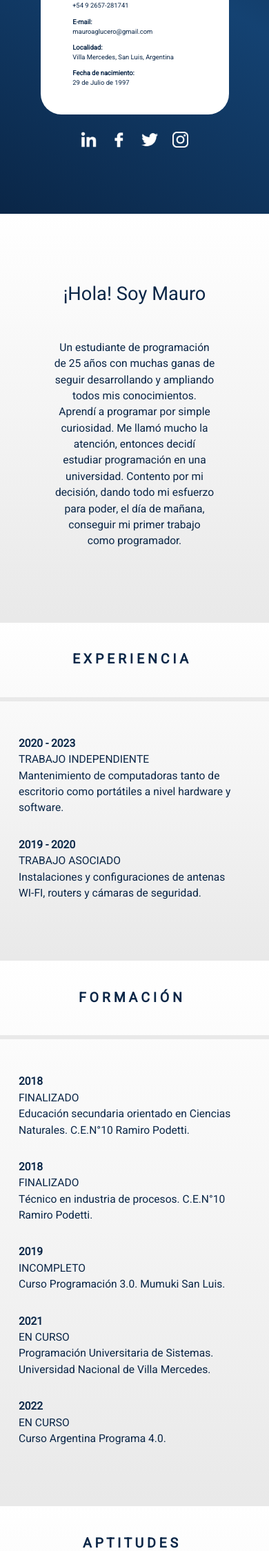
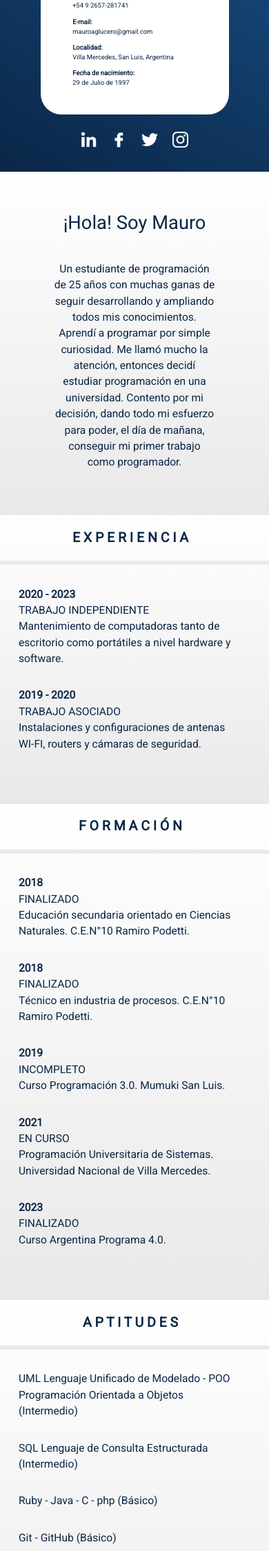
Before and after one commit to MauroAg22/personal-programmer-website, a PHP site: page / in a window 390 px wide. Shown: the part 434-2683 px from the top of the page at 69% size. Run offline with PHP 8.4, Linux system fonts and the light colour scheme.

Commit message:
Diseño responsivo actualizado

```diff
--- a/css/style.css
+++ b/css/style.css
@@ -128,7 +128,7 @@ p {
     text-align: center;
 }
 
-.tituo-hola {
+.titulo-hola {
     font-size: 50px;
     margin-bottom: 50px;
 }
@@ -252,6 +252,10 @@ p {
         font-size: 4vw;
     }
 
+    .tamanio-caja {
+        padding: 15vw 0;
+    }
+
     .pro-descripcion div h3 strong {
         font-size: 4.6vw;
     }
@@ -260,16 +264,29 @@ p {
         font-size: 3vw;
     }
 
+    .xp-principal,
+    .ap-principal,
+    .for-principal {
+        padding: 0 0 10vw;
+    }
+
+    .xp-titulo,
+    .ap-titulo,
+    .for-titulo {
+        height: 20vw;
+        margin-bottom: 8vw;
+    }
+
     .xp-titulo h3,
     .ap-titulo h3,
     .for-titulo h3 {
         font-size: 5vw;
     }
 
-    .tituo-hola {
+    .titulo-hola {
         font-size: 7vw;
+        margin-bottom: 10vw;
     }
-
 
     .box-00 {
         background-image: linear-gradient(30deg, #0A2647, #144272, #0A2647);
@@ -283,7 +300,7 @@ p {
 
     .box-02 {
         background-image: none;
-        height: 120px;
+        height: 15vw;
         width: auto;
         align-items: start;
         margin: 0 25% 0;
@@ -323,7 +340,7 @@ p {
     }
 
     .separacion {
-        padding: 0 20% 30px;
+        padding: 0 20% 8vw;
     }
 
     .xp-izquierda,
@@ -349,6 +366,10 @@ p {
         width: 80%;
     }
 
+    .pro-descripcion {
+        height: 100vw;
+    }
+
     #bottom div img {
         height: 7vw;
     }
--- a/index.html
+++ b/index.html
@@ -106,7 +106,7 @@
         <section class="contenedor-gradiente">
             <article class="box-06-1">
                 <section class="tamanio-caja">
-                    <h1 class="tituo-hola">¡Hola! Soy Mauro</h1>
+                    <h1 class="titulo-hola">¡Hola! Soy Mauro</h1>
                     <p>
                         Un estudiante de programación de 25 años con muchas ganas de seguir desarrollando y ampliando todos
                         mis conocimientos. Aprendí a programar por simple curiosidad. Me llamó mucho la atención, entonces
@@ -194,8 +194,8 @@
 
             <div class="row separacion">
                 <div class="col-lg-6 for-izquierda">
-                    <p><strong>2022</strong></p>
-                    <p>EN CURSO</p>
+                    <p><strong>2023</strong></p>
+                    <p>FINALIZADO</p>
                 </div>
                 <div class="col-lg-6 for-derecha">
                     <p>Curso Argentina Programa 4.0.</p>
@@ -212,10 +212,10 @@
 
             <div class="row separacion">
                 <div class="col-lg-6 ap-izquierda">
-                    <p>UML - POO (Intermedio)</p>
+                    <p>UML Lenguaje Unificado de Modelado - POO Programación Orientada a Objetos (Intermedio)</p>
                 </div>
                 <div class="col-lg-6 ap-derecha">
-                    <p>HTML - CSS - JavaScript (Básico)</p>
+                    <p>SQL Lenguaje de Consulta Estructurada (Intermedio)</p>
                 </div>
             </div>
 
@@ -230,7 +230,7 @@
 
             <div class="row separacion">
                 <div class="col-lg-6 ap-izquierda">
-                    <p>SQL (Intermedio)</p>
+                    <p>HTML - CSS - JavaScript (Básico)</p>
                 </div>
                 <div class="col-lg-6 ap-derecha">
                     <p>Word - Excel - PowerPoint (Básico)</p>
```
